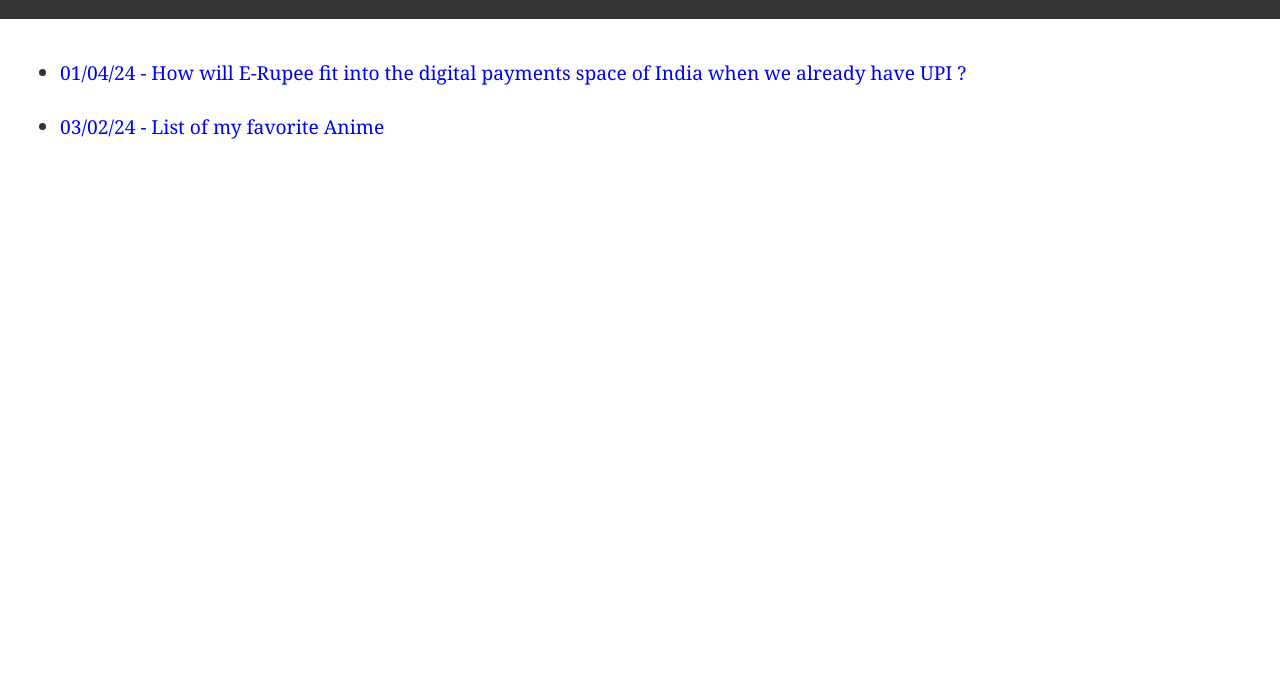
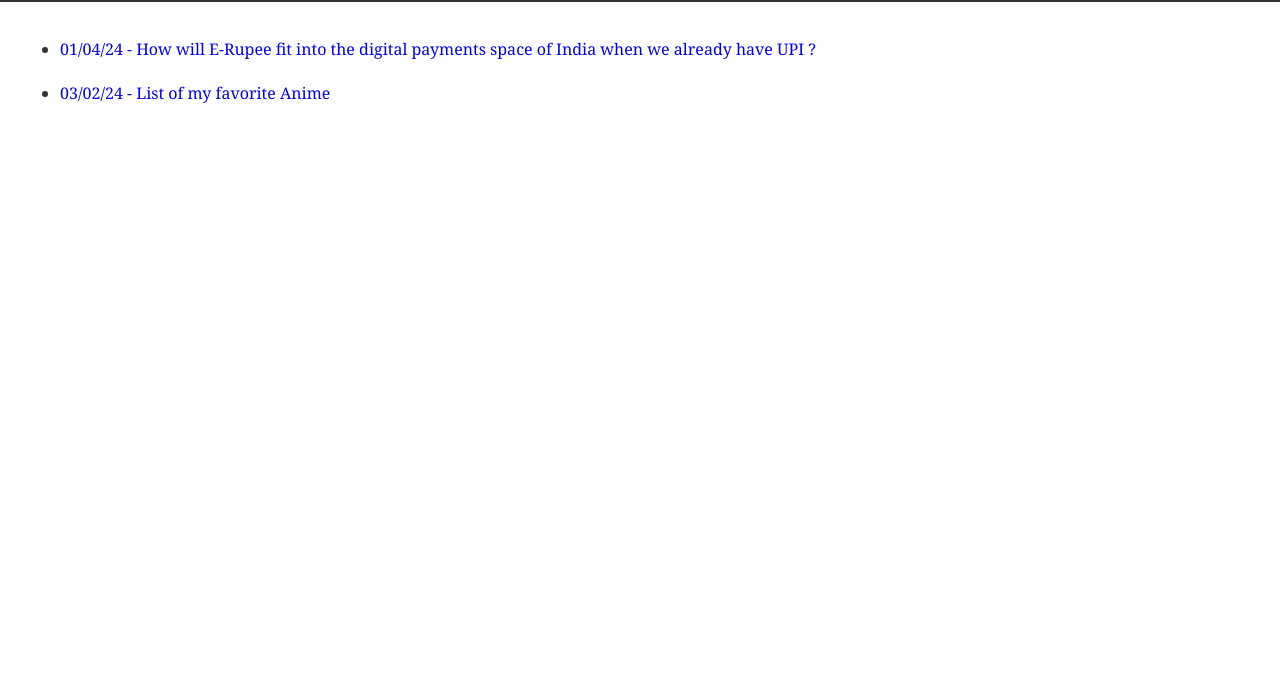
Before and after one commit to dhiraj-ydv/11ty_blog, an Eleventy site: page index.html in a window 1280 px wide. Shown: the part 104-800 px from the top of the page. Built offline with nearby package versions, Linux system fonts and the light colour scheme; Eleventy itself is replaced by a stand-in of ours; files that its build step writes are made by us from their sources.

Commit message:
Update styles.css

```diff
--- a/styles.css
+++ b/styles.css
@@ -1,6 +1,6 @@
 body {
     font-family: 'Georgia', serif;
-            font-size: 1.2em;
+
             color: #333;
     margin: 0;
     padding: 0;
```
